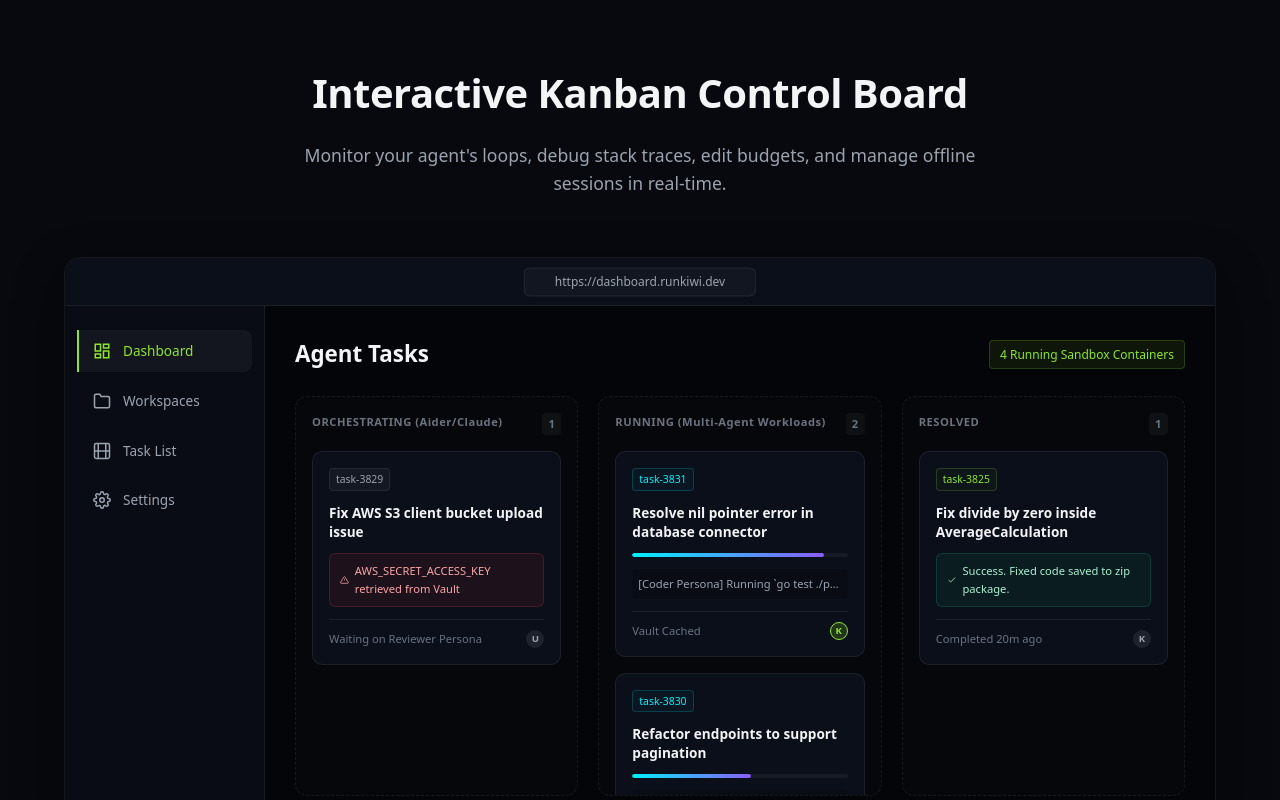
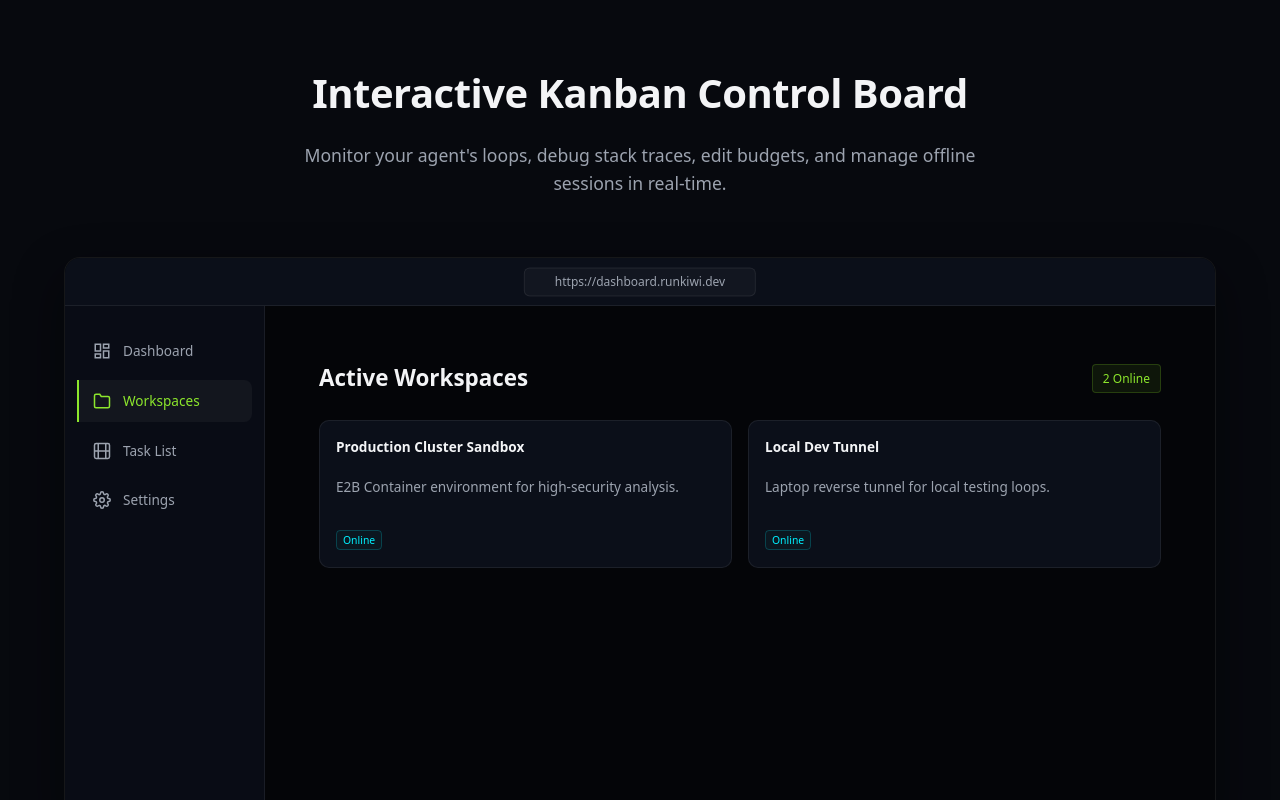
Before and after one commit to RunKiwi/website, a Next.js app: page / in a window 1280 px wide. Both pictures are taken after a click on the element "Workspaces". Shown: the part 3177-3977 px from the top of the page. Built offline with nearby package versions, Linux system fonts and the light colour scheme.

Commit message:
feat: make kanban dashboard sidebar navigable

```diff
--- a/src/components/KanbanDashboard.tsx
+++ b/src/components/KanbanDashboard.tsx
@@ -1,45 +1,14 @@
+'use client';
+
+import { useState } from 'react';
+
 export default function KanbanDashboard() {
+  const [activeTab, setActiveTab] = useState('Dashboard');
+
+  const renderContent = () => {
+    if (activeTab === 'Dashboard') {
       return (
-    <section id="dashboard" className="dashboard-section">
-      <div className="container">
-        <div className="section-header">
-          <h2 className="section-title">Interactive Kanban Control Board</h2>
-          <p className="section-subtitle">
-            Monitor your agent's loops, debug stack traces, edit budgets, and manage offline sessions in real-time.
-          </p>
-        </div>
-
-        <div className="dashboard-mockup-wrapper">
-          <div className="mockup-header-bar">
-            <div className="mockup-window-controls">
-              <div className="window-dot red"></div>
-              <div className="window-dot yellow"></div>
-              <div className="window-dot green"></div>
-            </div>
-            <div className="mockup-browser-url">https://dashboard.runkiwi.dev</div>
-          </div>
-
-          <div className="dashboard-mockup">
-            <div className="sidebar">
-              <div className="sidebar-item active">
-                <svg width="18" height="18" viewBox="0 0 24 24" fill="none" stroke="currentColor" strokeWidth="2"><rect x="3" y="3" width="7" height="9"></rect><rect x="14" y="3" width="7" height="5"></rect><rect x="14" y="12" width="7" height="9"></rect><rect x="3" y="16" width="7" height="5"></rect></svg>
-                <span>Dashboard</span>
-              </div>
-              <div className="sidebar-item">
-                <svg width="18" height="18" viewBox="0 0 24 24" fill="none" stroke="currentColor" strokeWidth="2"><path d="M22 19a2 2 0 0 1-2 2H4a2 2 0 0 1-2-2V5a2 2 0 0 1 2-2h5l2 3h9a2 2 0 0 1 2 2z"></path></svg>
-                <span>Workspaces</span>
-              </div>
-              <div className="sidebar-item">
-                <svg width="18" height="18" viewBox="0 0 24 24" fill="none" stroke="currentColor" strokeWidth="2"><rect x="2" y="2" width="20" height="20" rx="2.18" ry="2.18"></rect><line x1="7" y1="2" x2="7" y2="22"></line><line x1="17" y1="2" x2="17" y2="22"></line><line x1="2" y1="12" x2="22" y2="12"></line></svg>
-                <span>Task List</span>
-              </div>
-              <div className="sidebar-item">
-                <svg width="18" height="18" viewBox="0 0 24 24" fill="none" stroke="currentColor" strokeWidth="2"><circle cx="12" cy="12" r="3"></circle><path d="M19.4 15a1.65 1.65 0 0 0 .33 1.82l.06.06a2 2 0 1 1-2.83 2.83l-.06-.06a1.65 1.65 0 0 0-1.82-.33 1.65 1.65 0 0 0-1 1.51V21a2 2 0 0 1-4 0v-.09A1.65 1.65 0 0 0 9 19.4a1.65 1.65 0 0 0-1.82.33l-.06.06a2 2 0 1 1-2.83-2.83l.06-.06a1.65 1.65 0 0 0 .33-1.82 1.65 1.65 0 0 0-1.51-1H3a2 2 0 0 1 0-4h.09A1.65 1.65 0 0 0 4.6 9a1.65 1.65 0 0 0-.33-1.82l-.06-.06a2 2 0 1 1 2.83-2.83l.06.06a1.65 1.65 0 0 0 1.82.33H9a1.65 1.65 0 0 0 1-1.51V3a2 2 0 0 1 4 0v.09a1.65 1.65 0 0 0 1 1.51 1.65 1.65 0 0 0 1.82-.33l.06-.06a2 2 0 1 1 2.83 2.83l-.06.06a1.65 1.65 0 0 0-.33 1.82V9a1.65 1.65 0 0 0 1.51 1H21a2 2 0 0 1 0 4h-.09a1.65 1.65 0 0 0-1.51 1z"></path></svg>
-                <span>Settings</span>
-              </div>
-            </div>
-
-            <div className="mockup-content">
+        <>
           <div className="mockup-top-bar">
             <h3>Agent Tasks</h3>
             <div className="mockup-badge active">4 Running Sandbox Containers</div>
@@ -123,6 +92,122 @@ export default function KanbanDashboard() {
               </div>
             </div>
           </div>
+        </>
+      );
+    }
+
+    if (activeTab === 'Workspaces') {
+      return (
+        <div style={{ padding: '24px' }}>
+          <div className="mockup-top-bar" style={{ marginBottom: '24px' }}>
+            <h3>Active Workspaces</h3>
+            <div className="mockup-badge active">2 Online</div>
+          </div>
+          <div style={{ display: 'grid', gridTemplateColumns: '1fr 1fr', gap: '16px' }}>
+            <div className="kanban-card">
+              <h4 className="card-task-title">Production Cluster Sandbox</h4>
+              <p style={{ color: 'var(--text-muted)', fontSize: '0.85rem', marginTop: '8px' }}>E2B Container environment for high-security analysis.</p>
+              <div style={{ marginTop: '16px' }}><span className="card-tag running">Online</span></div>
+            </div>
+            <div className="kanban-card">
+              <h4 className="card-task-title">Local Dev Tunnel</h4>
+              <p style={{ color: 'var(--text-muted)', fontSize: '0.85rem', marginTop: '8px' }}>Laptop reverse tunnel for local testing loops.</p>
+              <div style={{ marginTop: '16px' }}><span className="card-tag running">Online</span></div>
+            </div>
+          </div>
+        </div>
+      );
+    }
+
+    if (activeTab === 'Task List') {
+      return (
+        <div style={{ padding: '24px' }}>
+          <div className="mockup-top-bar" style={{ marginBottom: '24px' }}>
+            <h3>Task List (Queue)</h3>
+          </div>
+          <div style={{ display: 'flex', flexDirection: 'column', gap: '12px' }}>
+            <div className="kanban-card" style={{ display: 'flex', justifyContent: 'space-between', alignItems: 'center' }}>
+              <div>
+                <h4 className="card-task-title" style={{ margin: 0 }}>Migrate to Next.js</h4>
+                <span style={{ fontSize: '0.75rem', color: 'var(--text-dim)' }}>Pending execution via Aider...</span>
+              </div>
+              <span className="card-tag paused">Queued</span>
+            </div>
+            <div className="kanban-card" style={{ display: 'flex', justifyContent: 'space-between', alignItems: 'center' }}>
+              <div>
+                <h4 className="card-task-title" style={{ margin: 0 }}>Generate API Documentation</h4>
+                <span style={{ fontSize: '0.75rem', color: 'var(--text-dim)' }}>Pending execution via Claude...</span>
+              </div>
+              <span className="card-tag paused">Queued</span>
+            </div>
+          </div>
+        </div>
+      );
+    }
+
+    if (activeTab === 'Settings') {
+      return (
+        <div style={{ padding: '24px' }}>
+          <div className="mockup-top-bar" style={{ marginBottom: '24px' }}>
+            <h3>Control Plane Settings</h3>
+          </div>
+          <div className="kanban-card" style={{ marginBottom: '16px' }}>
+            <h4 className="card-task-title">Enterprise Vault Integration</h4>
+            <p style={{ color: 'var(--text-muted)', fontSize: '0.85rem', marginTop: '8px', marginBottom: '16px' }}>Configure AWS Secrets Manager or HashiCorp Vault.</p>
+            <button className="btn btn-outline btn-sm">Configure Vault</button>
+          </div>
+          <div className="kanban-card">
+            <h4 className="card-task-title">Global Safety Limits</h4>
+            <p style={{ color: 'var(--text-muted)', fontSize: '0.85rem', marginTop: '8px', marginBottom: '16px' }}>Default budget cap per agent workspace: $10.00</p>
+            <button className="btn btn-primary btn-sm">Edit Limits</button>
+          </div>
+        </div>
+      );
+    }
+  };
+
+  return (
+    <section id="dashboard" className="dashboard-section">
+      <div className="container">
+        <div className="section-header">
+          <h2 className="section-title">Interactive Kanban Control Board</h2>
+          <p className="section-subtitle">
+            Monitor your agent's loops, debug stack traces, edit budgets, and manage offline sessions in real-time.
+          </p>
+        </div>
+
+        <div className="dashboard-mockup-wrapper">
+          <div className="mockup-header-bar">
+            <div className="mockup-window-controls">
+              <div className="window-dot red"></div>
+              <div className="window-dot yellow"></div>
+              <div className="window-dot green"></div>
+            </div>
+            <div className="mockup-browser-url">https://dashboard.runkiwi.dev</div>
+          </div>
+
+          <div className="dashboard-mockup">
+            <div className="sidebar">
+              <div className={`sidebar-item ${activeTab === 'Dashboard' ? 'active' : ''}`} onClick={() => setActiveTab('Dashboard')} style={{ cursor: 'pointer' }}>
+                <svg width="18" height="18" viewBox="0 0 24 24" fill="none" stroke="currentColor" strokeWidth="2"><rect x="3" y="3" width="7" height="9"></rect><rect x="14" y="3" width="7" height="5"></rect><rect x="14" y="12" width="7" height="9"></rect><rect x="3" y="16" width="7" height="5"></rect></svg>
+                <span>Dashboard</span>
+              </div>
+              <div className={`sidebar-item ${activeTab === 'Workspaces' ? 'active' : ''}`} onClick={() => setActiveTab('Workspaces')} style={{ cursor: 'pointer' }}>
+                <svg width="18" height="18" viewBox="0 0 24 24" fill="none" stroke="currentColor" strokeWidth="2"><path d="M22 19a2 2 0 0 1-2 2H4a2 2 0 0 1-2-2V5a2 2 0 0 1 2-2h5l2 3h9a2 2 0 0 1 2 2z"></path></svg>
+                <span>Workspaces</span>
+              </div>
+              <div className={`sidebar-item ${activeTab === 'Task List' ? 'active' : ''}`} onClick={() => setActiveTab('Task List')} style={{ cursor: 'pointer' }}>
+                <svg width="18" height="18" viewBox="0 0 24 24" fill="none" stroke="currentColor" strokeWidth="2"><rect x="2" y="2" width="20" height="20" rx="2.18" ry="2.18"></rect><line x1="7" y1="2" x2="7" y2="22"></line><line x1="17" y1="2" x2="17" y2="22"></line><line x1="2" y1="12" x2="22" y2="12"></line></svg>
+                <span>Task List</span>
+              </div>
+              <div className={`sidebar-item ${activeTab === 'Settings' ? 'active' : ''}`} onClick={() => setActiveTab('Settings')} style={{ cursor: 'pointer' }}>
+                <svg width="18" height="18" viewBox="0 0 24 24" fill="none" stroke="currentColor" strokeWidth="2"><circle cx="12" cy="12" r="3"></circle><path d="M19.4 15a1.65 1.65 0 0 0 .33 1.82l.06.06a2 2 0 1 1-2.83 2.83l-.06-.06a1.65 1.65 0 0 0-1.82-.33 1.65 1.65 0 0 0-1 1.51V21a2 2 0 0 1-4 0v-.09A1.65 1.65 0 0 0 9 19.4a1.65 1.65 0 0 0-1.82.33l-.06.06a2 2 0 1 1-2.83-2.83l.06-.06a1.65 1.65 0 0 0 .33-1.82 1.65 1.65 0 0 0-1.51-1H3a2 2 0 0 1 0-4h.09A1.65 1.65 0 0 0 4.6 9a1.65 1.65 0 0 0-.33-1.82l-.06-.06a2 2 0 1 1 2.83-2.83l.06.06a1.65 1.65 0 0 0 1.82.33H9a1.65 1.65 0 0 0 1-1.51V3a2 2 0 0 1 4 0v.09a1.65 1.65 0 0 0 1 1.51 1.65 1.65 0 0 0 1.82-.33l.06-.06a2 2 0 1 1 2.83 2.83l-.06.06a1.65 1.65 0 0 0-.33 1.82V9a1.65 1.65 0 0 0 1.51 1H21a2 2 0 0 1 0 4h-.09a1.65 1.65 0 0 0-1.51 1z"></path></svg>
+                <span>Settings</span>
+              </div>
+            </div>
+
+            <div className="mockup-content">
+              {renderContent()}
             </div>
           </div>
         </div>
```
Lines whose indentation alone changed are shown as unchanged.
